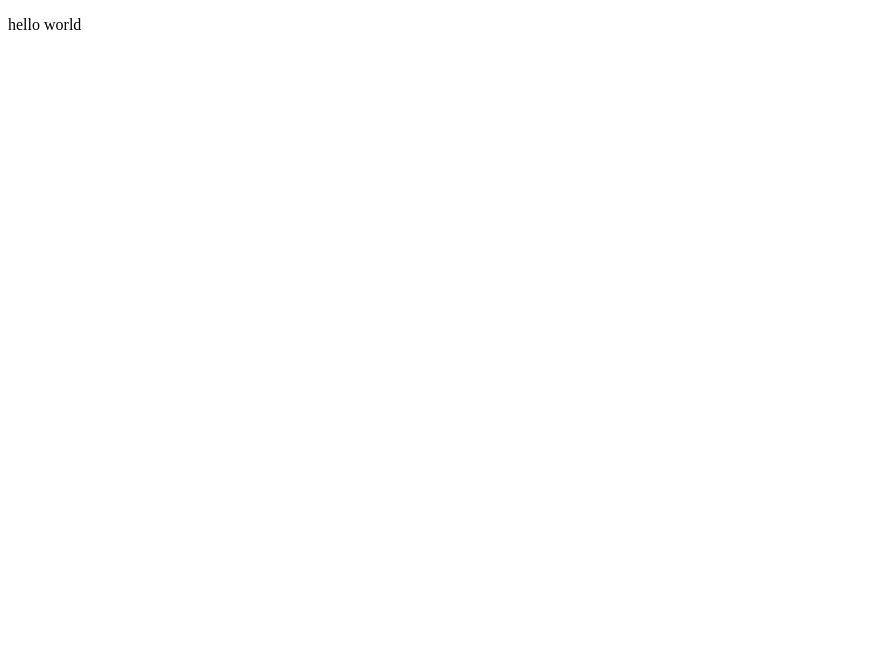
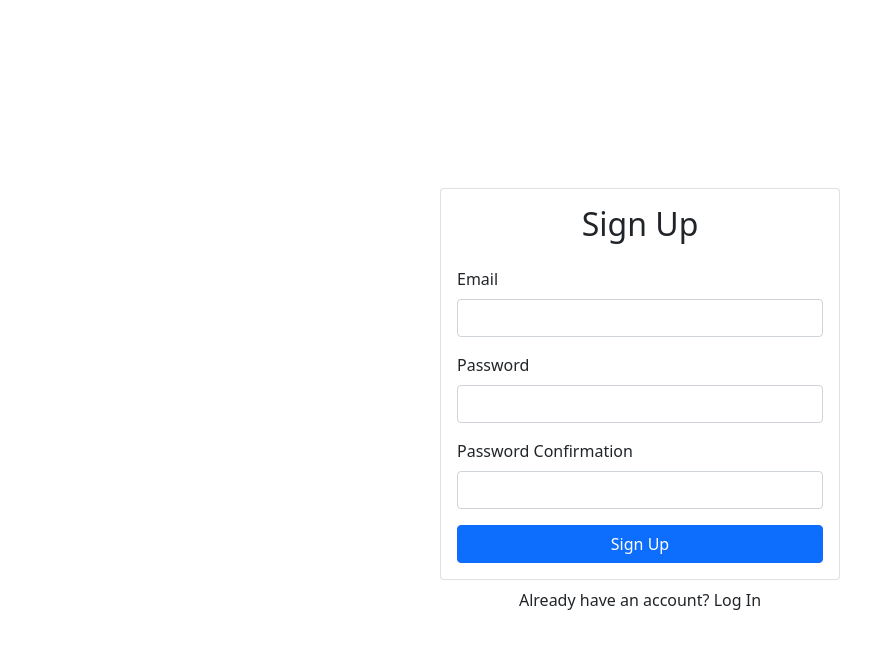
Before and after one commit to Jimfarrugia/firebase-auth-tutorial, a React (Create React App) app: page / in a window 1280 px wide. Shown: the top 648 px of the page, without its empty margins (0-895 px from the left). Built offline with nearby package versions, Linux system fonts and the light colour scheme.

Commit message:
Add Signup component

```diff
--- a/src/App.js
+++ /dev/null
@@ -1,9 +0,0 @@
-function App() {
-	return (
-		<div className="App">
-			<p>hello world</p>
-		</div>
-	);
-}
-
-export default App;
--- /dev/null
+++ b/src/Components/App.js
@@ -0,0 +1,17 @@
+import Signup from "./Signup";
+import { Container } from "react-bootstrap";
+
+function App() {
+	return (
+		<Container
+			className="d-flex align-items-center justify-content-center"
+			style={{ minHeight: "100vh" }}
+		>
+			<div className="w-100" style={{ maxWidth: "400px" }}>
+				<Signup />
+			</div>
+		</Container>
+	);
+}
+
+export default App;
--- /dev/null
+++ b/src/Components/Signup.jsx
@@ -0,0 +1,41 @@
+import { useRef } from "react";
+import { Form, Button, Card } from "react-bootstrap";
+
+const Signup = () => {
+	const emailRef = useRef();
+	const passwordRef = useRef();
+	const passwordConfirmationRef = useRef();
+	return (
+		<>
+			<Card style={{ padding: "1em" }}>
+				<h2 className="text-center mb-4">Sign Up</h2>
+				<Form>
+					<Form.Group id="email" style={{ paddingBottom: "1em" }}>
+						<Form.Label>Email</Form.Label>
+						<Form.Control type="email" ref={emailRef} required />
+					</Form.Group>
+					<Form.Group id="password" style={{ paddingBottom: "1em" }}>
+						<Form.Label>Password</Form.Label>
+						<Form.Control type="password" ref={passwordRef} required />
+					</Form.Group>
+					<Form.Group id="password-confirm" style={{ paddingBottom: "1em" }}>
+						<Form.Label>Password Confirmation</Form.Label>
+						<Form.Control
+							type="password"
+							ref={passwordConfirmationRef}
+							required
+						/>
+					</Form.Group>
+					<Button className="w-100" type="submit">
+						Sign Up
+					</Button>
+				</Form>
+			</Card>
+			<div className="w-100 text-center mt-2">
+				Already have an account? Log In
+			</div>
+		</>
+	);
+};
+
+export default Signup;
--- a/src/index.js
+++ b/src/index.js
@@ -1,6 +1,7 @@
 import React from "react";
 import ReactDOM from "react-dom";
-import App from "./App";
+import App from "./Components/App";
+import "bootstrap/dist/css/bootstrap.min.css";
 
 ReactDOM.render(
 	<React.StrictMode>
```
